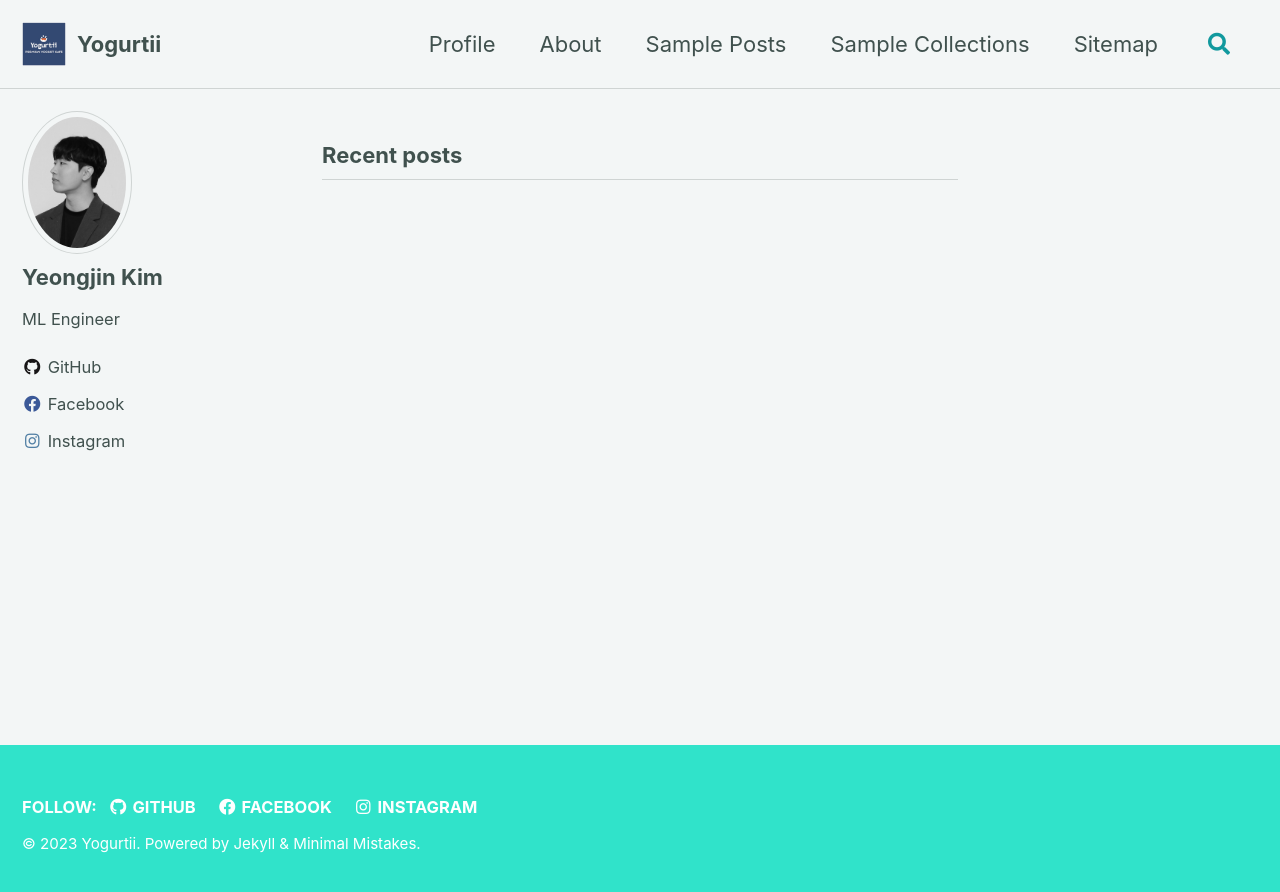
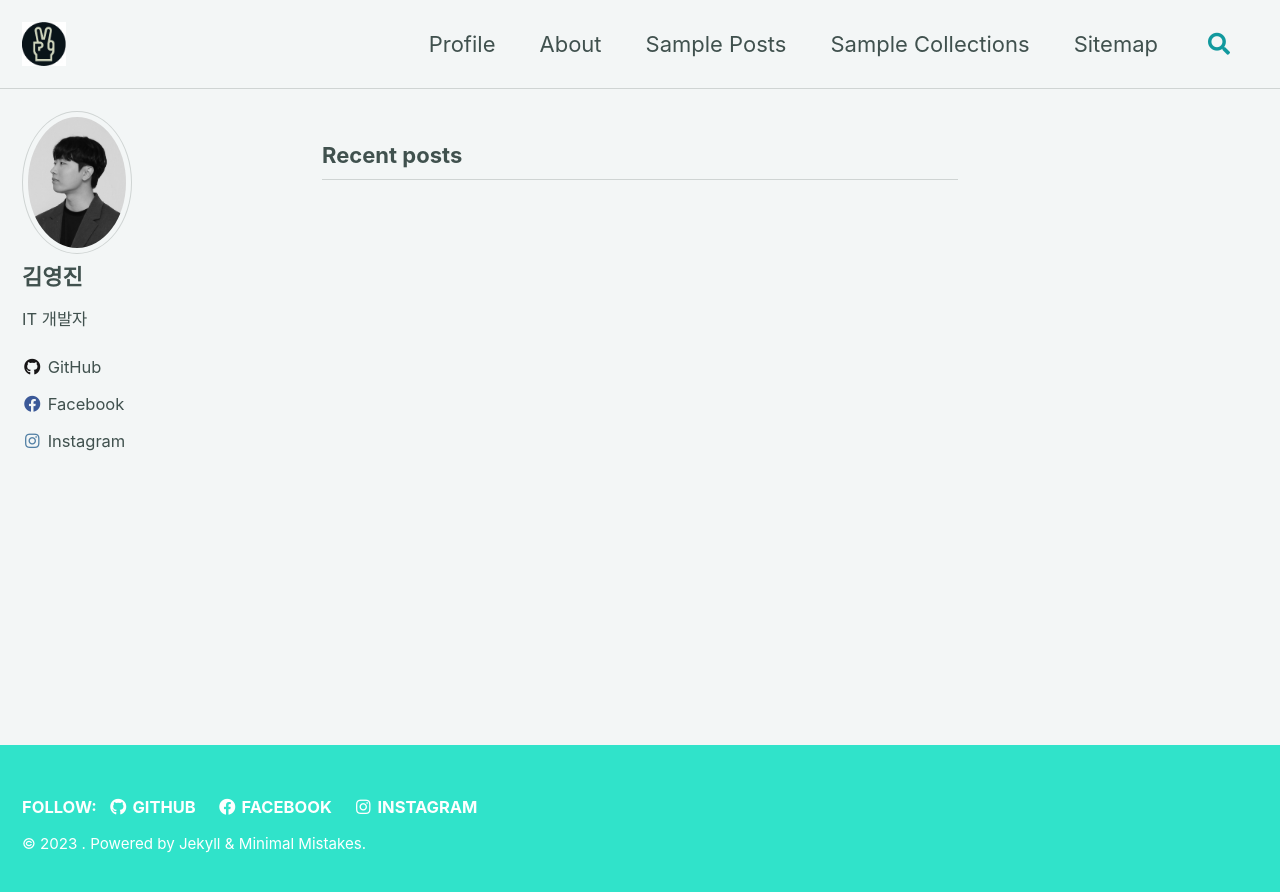
Before and after one commit to YoungJeansKR/YoungJeansKR.github.io, a Jekyll site: the page built from index.html, in a window 1280 px wide. Shown: the top 892 px of the page. Built offline with Jekyll 4.4.1, drawn with Linux system fonts in a browser that asks for light colours; cached includes are drawn as plain includes; the list of posts is cut into pages by our own code.

Commit message:
Update 2.13

```diff
--- a/_config.yml
+++ b/_config.yml
@@ -17,16 +17,16 @@ github: [metadata]
 
 # Site Settings
 locale: "en-US"
-title: "Yogurtii"
+title: ""
 title_separator: "-"
 subtitle: # site tagline that appears below site title in masthead
-name: "Yogurtii"
+name: ""
 description: "개인 홈페이지 포트폴리오"
 url: "https://kyj950514.github.io" # the base hostname & protocol for your site e.g. "https://mmistakes.github.io"
 baseurl: # the subpath of your site, e.g. "/blog"
 repository: # GitHub username/repo-name e.g. "mmistakes/minimal-mistakes"
 teaser: # path of fallback teaser image, e.g. "/assets/images/500x300.png"
-logo: "/assets/images/yogurtii.ico" # path of logo image to display in the masthead, e.g. "/assets/images/88x88.png"
+logo: "/assets/images/fabicon.ico" # path of logo image to display in the masthead, e.g. "/assets/images/88x88.png"
 masthead_title: # overrides the website title displayed in the masthead, use " " for no title
 # breadcrumbs            : false # true, false (default)
 words_per_minute: 200
@@ -104,9 +104,9 @@ analytics:
 
 # Site Author
 author:
-  name: "Yeongjin Kim"
+  name: "김영진"
   avatar: "/assets/images/my_profile.jpg" # path of avatar image, e.g. "/assets/images/bio-photo.jpg"
-  bio: "ML Engineer"
+  bio: "IT 개발자"
   location:
   email:
   links:
--- a/_data/archive.yml
+++ b/_data/archive.yml
@@ -0,0 +1 @@
+permalink: /categories/
--- a/_data/navigation.yml
+++ b/_data/navigation.yml
@@ -3,7 +3,7 @@ main:
   - title: "Profile"
     url: https://mmistakes.github.io/minimal-mistakes/docs/quick-start-guide/
   - title: "About"
-    url: /:archive/
+    url: /categories/
   - title: "Sample Posts"
     url: https://google.com
   - title: "Sample Collections"
--- a/_includes/head.html
+++ b/_includes/head.html
@@ -25,7 +25,7 @@
   as="style"
   onload="this.onload=null;this.rel='stylesheet'"
 />
-<link rel="icon" type="image/png" href="/assets/images/yogurtii.ico" />
+<link rel="icon" type="image/png" href="/assets/images/fabicon.ico" />
 <noscript
   ><link
     rel="stylesheet"
```
Also changed, not shown: assets/images/fabicon.ico (added), assets/images/yogurtii.ico (deleted).
